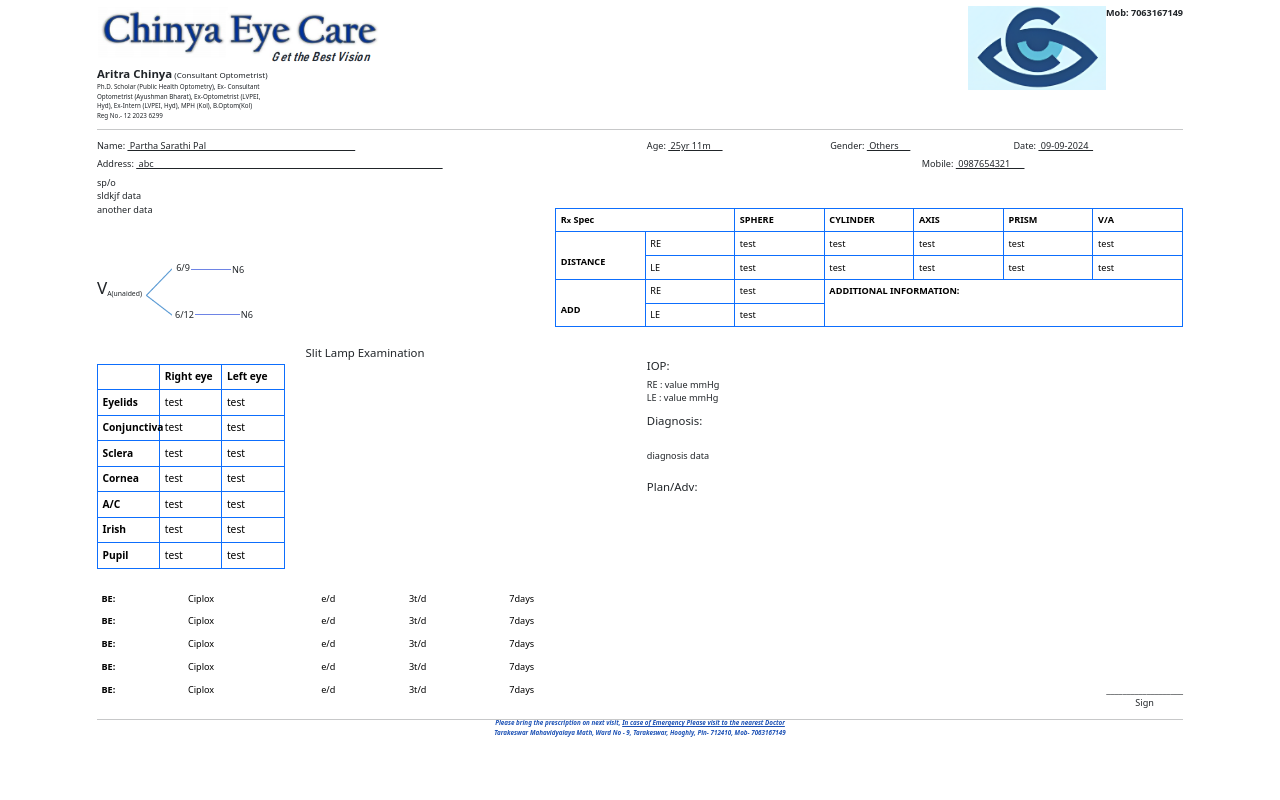
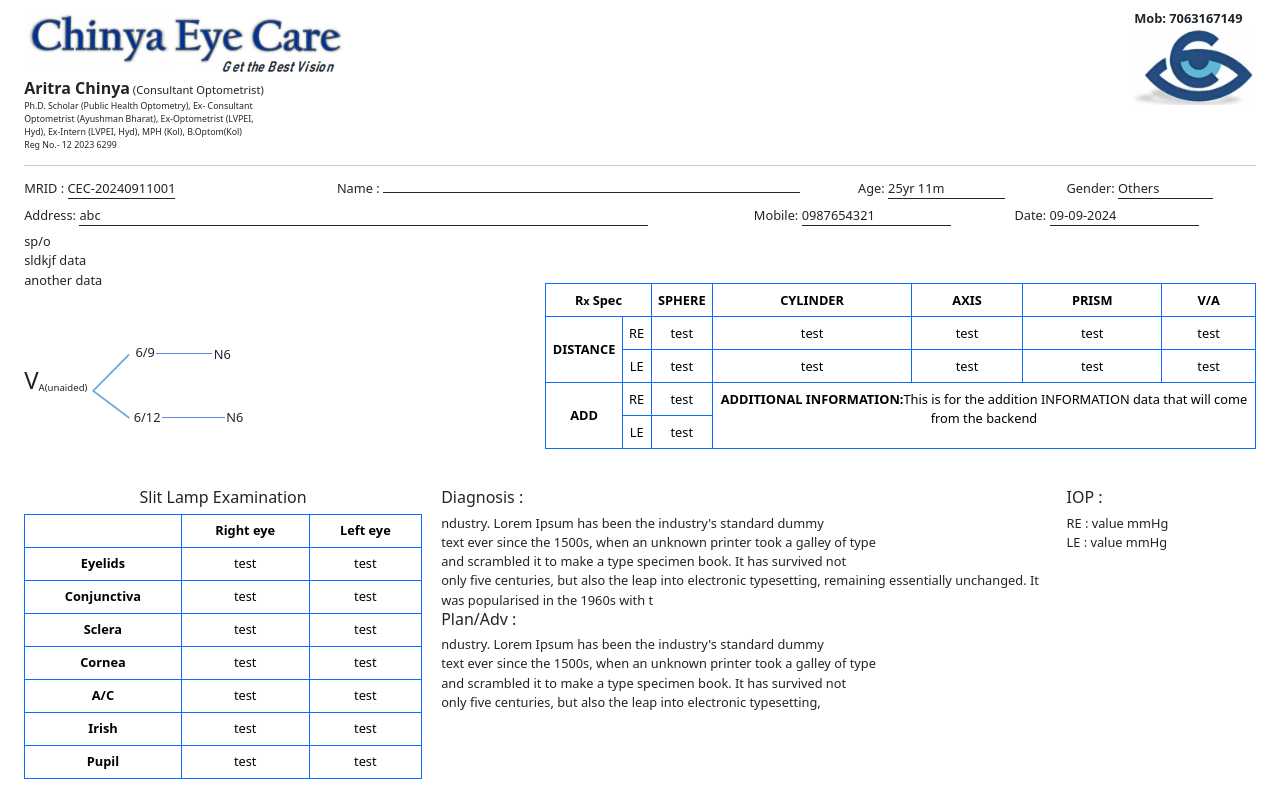
Before and after one commit to pijush-maji/cec-online, a React (Create React App) app: page /printprsc in a window 1280 px wide. Shown: the top 800 px of the page. Built offline with nearby package versions, Linux system fonts and the light colour scheme.

Commit message:
prescription created

```diff
--- a/src/components/Medicine.js
+++ b/src/components/Medicine.js
@@ -1,45 +1,25 @@
-const Medicine = () => {
+const Medicine = (prop) => {
+
+    const medicines = prop.medicineList
 
     return (
         <>
             <div className="medicine">
-                <table className="table table-borderless">
+                <table className="table table-borderless" style={{ width: "75%" }}>
                     <tbody>
-                        <tr>
-                            <th scope="col">BE:</th>
-                            <td>Ciplox</td>
-                            <td>e/d</td>
-                            <td>3t/d</td>
-                            <td>7days</td>
-                        </tr>
-                        <tr>
-                            <th scope="col">BE:</th>
-                            <td>Ciplox</td>
-                            <td>e/d</td>
-                            <td>3t/d</td>
-                            <td>7days</td>
-                        </tr>
-                        <tr>
-                            <th scope="col">BE:</th>
-                            <td>Ciplox</td>
-                            <td>e/d</td>
-                            <td>3t/d</td>
-                            <td>7days</td>
-                        </tr>
-                        <tr>
-                            <th scope="col">BE:</th>
-                            <td>Ciplox</td>
-                            <td>e/d</td>
-                            <td>3t/d</td>
-                            <td>7days</td>
-                        </tr>
-                        <tr>
-                            <th scope="col">BE:</th>
-                            <td>Ciplox</td>
-                            <td>e/d</td>
-                            <td>3t/d</td>
-                            <td>7days</td>
-                        </tr>
+                        {
+                            medicines.map((med, index) => {
+                                return (
+                                    <tr key={index}>
+                                        <th scope="col">{med.eye}:</th>
+                                        <td>{med.name}</td>
+                                        <td>{med.type}</td>
+                                        <td>{med.amount}</td>
+                                        <td>{med.duration}</td>
+                                    </tr>
+                                )
+                            })
+                        }
                     </tbody>
                 </table>
             </div>
--- a/src/components/Prescription.css
+++ b/src/components/Prescription.css
@@ -1,7 +1,7 @@
 #prsc {
     size: A4;
-    margin: 3mm 45mm 0mm 45mm;
-    zoom: 57%;
+    margin: 3mm 8mm 0mm 8mm;
+    zoom: 80%;
 
 }
 
@@ -13,23 +13,22 @@
     font-size: 11px;
 }
 
+.logo-section {
+    float: right;
+}
+
 .mobile {
-    float: right;
+    /* float: right; */
     font-weight: bolder;
 }
 
-.logo-img {
+/* .logo-img{
     float: right;
     width: 53%;
-}
-
+} */
 .underlined-text {
-    text-decoration: underline;
-    white-space: pre;
-}
-
-.careof {
-    height: 40px;
+    border-bottom: 0.1px solid;
+    display: inline-block;
 }
 
 .line:after {
@@ -56,8 +55,20 @@
     padding-bottom: -2%;
 }
 
+.slit-table {
+    table-layout: fixed;
+    width: 67%;
+}
 
-.eye-table {
+/* .eye-table{
     table-layout: fixed;
-    width: 111%;
+    width: 120%;
+} */
+.table td,
+.table th {
+    text-align: center;
 }
+
+.vertical-center {
+    vertical-align: middle;
+}
--- a/src/components/Prescription.js
+++ b/src/components/Prescription.js
@@ -1,12 +1,36 @@
 import './Prescription.css';
-import logo1 from './logo1.PNG';
-import logo from './clinic-logo.PNG';
+import logo from './ceclogo.PNG';
+import cliniclogo from './clinic-logo.PNG';
 import arrow_icon from './arrow_icon.PNG';
 import Medicine from './Medicine';
+import { useEffect } from 'react';
 
 const Prescription = () => {
+
+
+    useEffect(()=>{
+        document.title="CEC-20240911001";
+    },[]);
+
+    const medicines = [
+        { eye: "BE", name: "Ciplox", "type": "e/d", amount: "3t/d", duration: "7days" },
+        { eye: "BE", name: "Ciplox", "type": "e/d", amount: "3t/d", duration: "7days" },
+        { eye: "BE", name: "Ciplox", "type": "e/d", amount: "3t/d", duration: "7days" },
+        { eye: "BE", name: "Ciplox32", "type": "e/d", amount: "3t/d", duration: "7days" },
+        { eye: "BE", name: "Ciplox", "type": "e/d", amount: "3t/d", duration: "7days" },
+        { eye: "BE", name: "Ciplox", "type": "e/d", amount: "3t/d", duration: "7days" },
+        { eye: "BE", name: "Ciplox", "type": "e/d", amount: "3t/d", duration: "7days" }
+    ]
+    let medicineList = [];
+    let remainingMedicine = [];
+    if (medicines.length > 6) {
+        medicineList = medicines.slice(0, 6);
+        remainingMedicine = medicines.slice(6);
+    } else {
+        medicineList = medicines;
+    }
     //length 81
-    let name = " Partha Sarathi Pal                                                               ";
+    let name = "Partha Sarathi Pal";
     //length 14
     let age = " 25yr 11m     ";
     //len 12
@@ -26,7 +50,7 @@ const Prescription = () => {
                     <div className="col-9">
                         <div className="doc-title">
                             <div>
-                                <img src={logo} className='clinic-logo' alt='Clinic' />
+                                <img src={cliniclogo} className='clinic-logo' alt='Clinic' />
                             </div>
                             <div className="doc-name">
                                 <span style={{ fontSize: "20px" }}><strong>Aritra Chinya</strong></span>
@@ -44,7 +68,7 @@ const Prescription = () => {
                         <div className="logo-section">
                             <div className="mobile">Mob: 7063167149</div>
                             <div className="logo">
-                                <img src={logo1} className='logo-img' alt='logo' />
+                                <img src={logo} className='logo-img' alt='logo' />
                             </div>
                         </div>
                     </div>
@@ -52,35 +76,39 @@ const Prescription = () => {
                 </div>
                 <hr />
                 <div className='row mb-2'>
-                    <div className='col-6'>
-                        Name: <span className='underlined-text'>{name}</span>
+                    <div className='col-3'>
+                        MRID : <span className='underlined-text' style={{}}>CEC-20240911001</span>
+                    </div>
+                    <div className='col-5'>
+                        Name : <span className='underlined-text' style={{ width: "83%" }}></span>
                     </div>
                     <div className='col'>
-                        Age: <span className='underlined-text'>{age}</span>
+                        Age: <span className='underlined-text' style={{ width: "62%" }}>{age}</span>
                     </div>
                     <div className='col'>
-                        Gender: <span className='underlined-text'>{gender}</span>
+                        Gender: <span className='underlined-text' style={{ width: "50%" }}>{gender}</span>
+                    </div>
+
+                </div>
+                <div className='row mb-2'>
+                    <div className='col-7'>
+                        Address: <span className='underlined-text' style={{ width: "80%" }}>{address}</span>
                     </div>
                     <div className='col'>
-                        Date: <span className='underlined-text'>{date}</span>
-                    </div>
-                </div>
-                <div className='row mb-2'>
-                    <div className='col-9'>
-                        Address: <span className='underlined-text'>{address}</span>
+                        Mobile: <span className='underlined-text' style={{ width: "62%" }}>{mobile}</span>
                     </div>
                     <div className='col'>
-                        Mobile: <span className='underlined-text'>{mobile}</span>
+                        Date: <span className='underlined-text' style={{ width: "62%" }}>{date}</span>
                     </div>
                 </div>
                 <div className='row'>
-                    <div className='careof'>
-                        sp/o <br/>
-                        sldkjf data <br/>
-                        another data <br/>
+                    <div className='careof' style={{ height: "3rem" }}>
+                        sp/o <br />
+                        sldkjf data <br />
+                        another data <br />
                     </div>
                 </div>
-                <div className="row mt-3">
+                <div className="row mt-3" style={{ height: "15rem" }}>
                     <div className='col-5'>
                         <div style={{ marginTop: "13%" }}>
                             <span style={{ fontSize: "30px", fontWeight: "500" }}>V</span>
@@ -99,7 +127,7 @@ const Prescription = () => {
                         </div>
                     </div>
                     <div className='col-7'>
-                        <table className="table table-bordered border-primary eye-table">
+                        <table className="table table-bordered border-primary">
                             <thead>
                                 <tr>
                                     <th scope="col" colSpan="2">R<span style={{ fontSize: "13px" }}>x</span> Spec</th>
@@ -112,7 +140,7 @@ const Prescription = () => {
                             </thead>
                             <tbody>
                                 <tr>
-                                    <th scope="row" rowSpan="2" style={{ paddingTop: "40px" }}>DISTANCE</th>
+                                    <th scope="row" rowSpan="2" className='vertical-center'>DISTANCE</th>
                                     <td>RE</td>
                                     <td>test</td>
                                     <td>test</td>
@@ -129,11 +157,13 @@ const Prescription = () => {
                                     <td>test</td>
                                 </tr>
                                 <tr>
-                                    <th scope="row" rowSpan="2" style={{ paddingTop: "40px" }}>ADD</th>
+                                    <th scope="row" rowSpan="2" className='vertical-center'>ADD</th>
                                     <td>RE</td>
                                     <td>test</td>
                                     <td colSpan="4" rowSpan="4">
                                         <strong>ADDITIONAL INFORMATION:</strong>
+                                        This is for the addition INFORMATION data that will come from the
+                                        backend
                                     </td>
                                 </tr>
                                 <tr>
@@ -145,11 +175,10 @@ const Prescription = () => {
                         </table>
                     </div>
                 </div>
-                <div className='row mt-3'>
-                    <div className='col'>
-                        <h5 style={{textAlign:"center"}}>Slit Lamp Examination</h5>
-                        <table className="table table-bordered border-primary"
-                         style={{width:"35%",tableLayout:"fixed",fontSize:"18px"}}>
+                <div className='row mt-3' style={{ height: "23rem" }}>
+                    <div className='col-4'>
+                        <h5 style={{ textAlign: "center" }}>Slit Lamp Examination</h5>
+                        <table className="table table-bordered border-primary slit-tables">
                             <thead>
                                 <tr>
                                     <th scope="col"></th>
@@ -197,36 +226,58 @@ const Prescription = () => {
 
                         </table>
                     </div>
-                    <div className='col mt-4'>
+                    <div className='col-8'>
                         <div className='row'>
-                            <h5>IOP:</h5>
-                            <div>RE : value mmHg</div>
-                            <div>LE : value mmHg</div>
-                        </div>
-                        <div className='row mt-3' style={{height:"30%"}}>
-                            <h5>Diagnosis:</h5>
-                            <div>diagnosis data</div>
+                            <div className='col-9'>
+                                <div style={{ height: "30%" }}>
+                                    <h5>Diagnosis : </h5>
+                                    <div>
+                                        ndustry. Lorem Ipsum has been the industry's standard dummy
+                                        <br />
+                                        text ever since the 1500s, when an unknown printer took a galley of type
+                                        <br /> and scrambled it to make a type specimen book. It has survived not
+                                        <br />only five centuries, but also the leap into electronic typesetting, remaining essentially unchanged. It was popularised in the 1960s with t
+
+                                    </div>
+                                </div>
+                            </div>
+                            <div className='col-3'>
+                                <h5>IOP : </h5>
+                                <div>RE : value mmHg</div>
+                                <div>LE : value mmHg</div>
+                            </div>
                         </div>
                         <div className='row'>
-                            <h5>Plan/Adv:</h5>
+                            <h5>Plan/Adv : </h5>
+                            <div>
+                                ndustry. Lorem Ipsum has been the industry's standard dummy
+                                <br />
+                                text ever since the 1500s, when an unknown printer took a galley of type
+                                <br /> and scrambled it to make a type specimen book. It has survived not
+                                <br />only five centuries, but also the leap into electronic typesetting,
+                            </div>
                         </div>
                     </div>
                 </div>
-                <div className='row mt-3'>
+                <div className='row mt-4' style={{ height: "18rem" }}>
+                    <h5>R<span style={{ fontSize: "14px" }}>x</span>,</h5>
                     <div className='col'>
-                        <Medicine />
+                        <Medicine medicineList={medicineList} />
                     </div>
-                    <div className='col' style={{alignSelf:"end"}}>
-                        <div style={{float:"right"}}>
+                    <div className='col'>
+                        <Medicine medicineList={remainingMedicine} />
+                    </div>
+                    <div className='col' style={{ alignSelf: "end" }}>
+                        <div style={{ float: "right" }}>
                             <div>___________________</div>
-                            <div style={{textAlign:"center"}}>Sign</div>
+                            <div style={{ textAlign: "center" }}>Sign</div>
                         </div>
                     </div>
                 </div>
                 <hr />
                 <div className='footer'>
                     <i>
-                        Please bring the prescription on next visit, <u>In case of Emergency Please visit to the nearest Doctor</u> <br/>
+                        Please bring the prescription on next visit, <u>In case of Emergency Please visit to the nearest Doctor</u> <br />
                         Tarakeswar Mahavidyalaya Math, Ward No - 9, Tarakeswar, Hooghly, Pin- 712410, Mob- 7063167149
                     </i>
                 </div>
```
Also changed, not shown: src/components/ceclogo.PNG (added).
